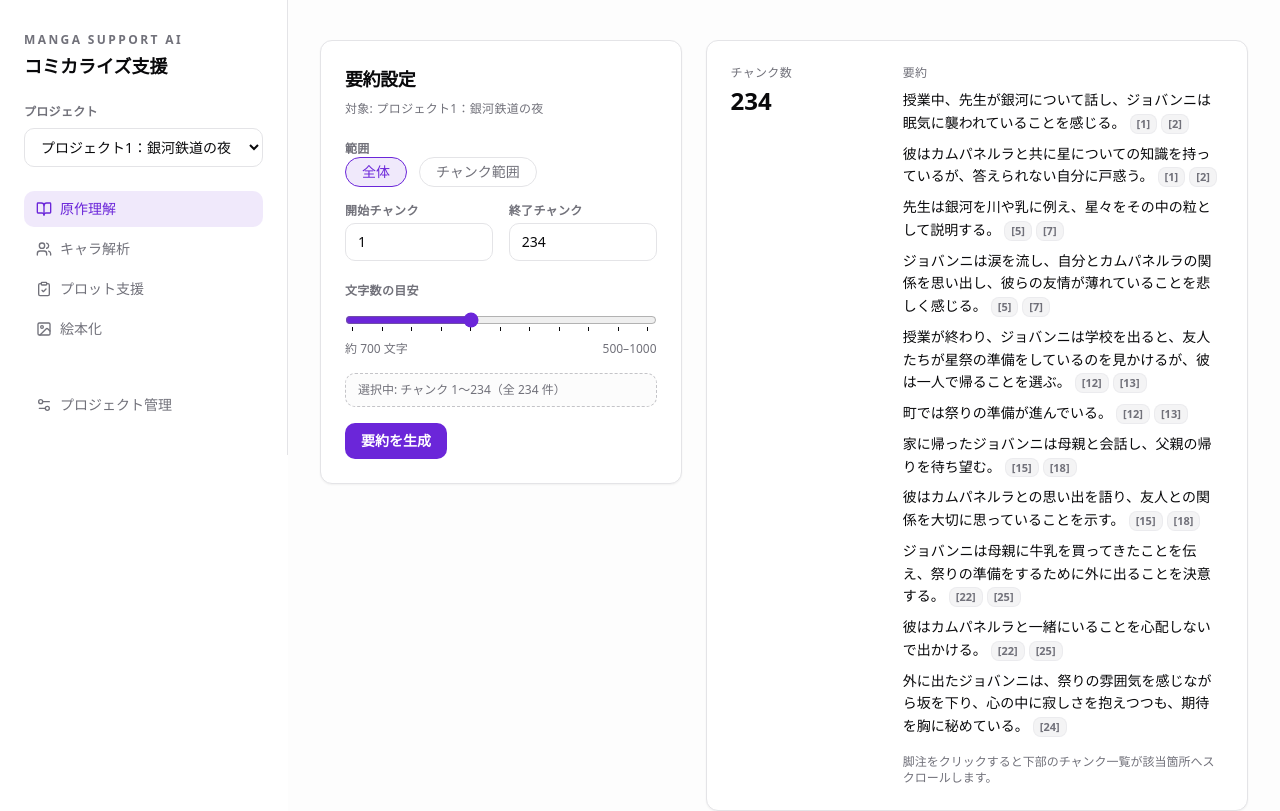
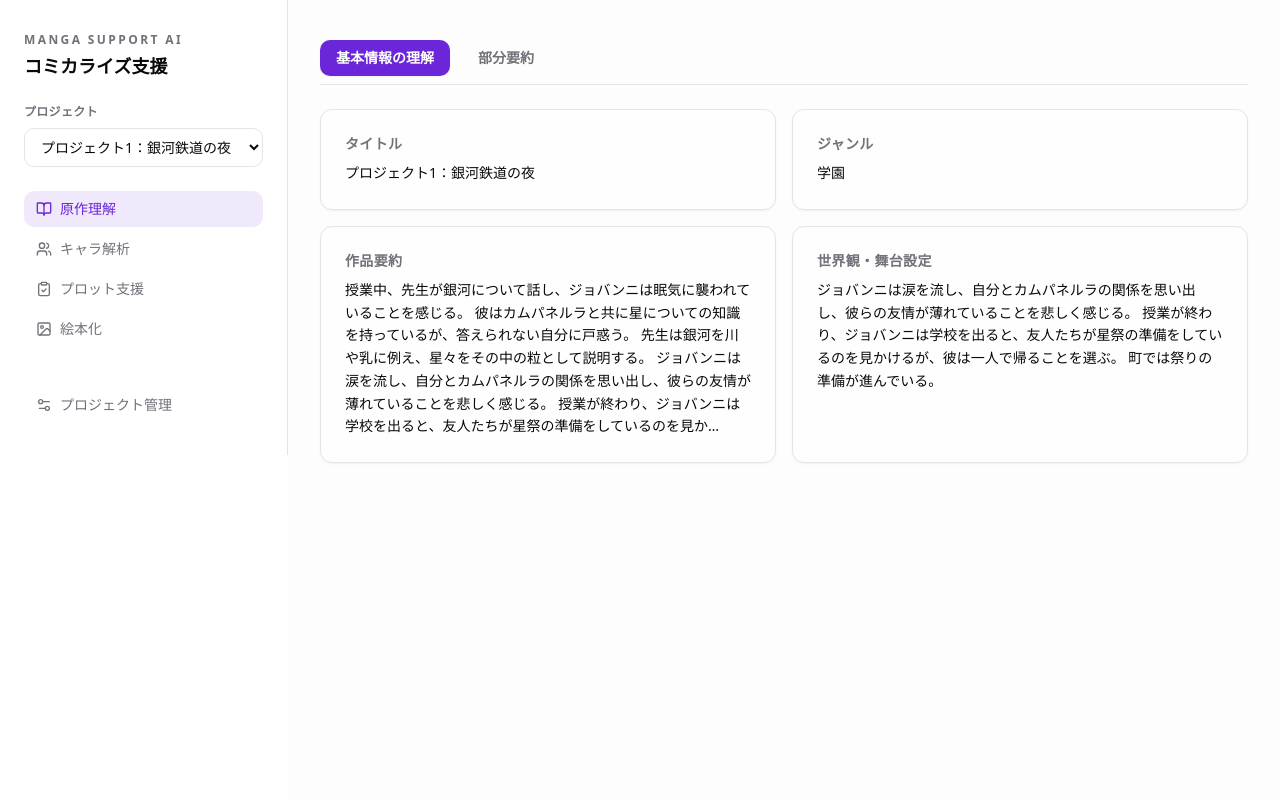
Before and after one commit to Aryu-Tamura/manga-support-ai-ver2, a Next.js app: page /projects/project1/summary in a window 1280 px wide. Shown: the top 811 px of the page. Built offline with nearby package versions, Linux system fonts and the light colour scheme.

Commit message:
原作理解で「基本情報の理解」（新規機能）と「部分要約」（旧原作理解）を確認できるように修正。

```diff
--- a/app/(dashboard)/projects/[projectKey]/summary/page.tsx
+++ b/app/(dashboard)/projects/[projectKey]/summary/page.tsx
@@ -1,8 +1,8 @@
 import { notFound } from "next/navigation";
-import { SummaryClient } from "@/components/summary/summary-client";
 import { SUMMARY_GRAIN_OPTIONS } from "@/lib/config/summary";
 import { getProjectByKey } from "@/lib/projects/repository";
-import { SummaryPreview } from "@/components/summary/summary-preview";
+import { SummaryTabs } from "@/components/summary/summary-tabs";
+import { buildBasicInfo } from "@/lib/summary/basic-info";
 
 type SummaryPageProps = {
   params: {
@@ -22,33 +22,18 @@ export default async function ProjectSummaryPage({ params }: SummaryPageProps) {
     summary: entry.summary
   }));
 
+  const basicInfo = buildBasicInfo(project);
+
   return (
     <section className="space-y-8">
-      <div className="grid gap-6 xl:grid-cols-[minmax(0,0.4fr)_minmax(0,0.6fr)] 2xl:grid-cols-[minmax(0,480px)_1fr]">
-        <SummaryClient
-          projectKey={project.key}
-          projectTitle={project.title}
-          chunkCount={project.entries.length}
-          entries={entries}
-          grainOptions={SUMMARY_GRAIN_OPTIONS}
-          sourcePanelContainerId="summary-source-panel-root"
-        />
-        <div className="flex flex-col gap-6">
-          <SummaryPreview project={project} />
-          <section className="flex flex-col gap-4 rounded-lg border border-border bg-card p-6 shadow-sm">
-            <header className="space-y-1">
-              <h3 className="text-lg font-semibold tracking-tight">引用チャンク</h3>
-              <p className="text-sm text-muted-foreground">
-                要約で使われたチャンクにジャンプして根拠をすばやく確認できます。
-              </p>
-            </header>
-            <div
-              id="summary-source-panel-root"
-              className="min-h-[360px]"
-            />
-          </section>
-        </div>
-      </div>
+      <SummaryTabs
+        project={project}
+        projectKey={project.key}
+        entries={entries}
+        sentences={project.summarySentences ?? []}
+        grainOptions={SUMMARY_GRAIN_OPTIONS}
+        basicInfo={basicInfo}
+      />
     </section>
   );
 }
--- /dev/null
+++ b/components/summary/summary-tabs.tsx
@@ -0,0 +1,121 @@
+"use client";
+
+import { useState } from "react";
+import { SummaryClient } from "@/components/summary/summary-client";
+import { SummaryPreview } from "@/components/summary/summary-preview";
+import type { SummarySentence, ProjectData } from "@/lib/projects/types";
+import type { BasicInfoData } from "@/lib/summary/basic-info";
+
+type SummaryEntry = {
+  id: number;
+  text: string;
+  summary?: string;
+};
+
+type SummaryTabsProps = {
+  project: ProjectData;
+  projectKey: string;
+  entries: SummaryEntry[];
+  sentences: SummarySentence[];
+  grainOptions: number[];
+  basicInfo: BasicInfoData;
+};
+
+type TabId = "insight" | "partial";
+
+const TABS: { id: TabId; label: string }[] = [
+  { id: "insight", label: "基本情報の理解" },
+  { id: "partial", label: "部分要約" }
+];
+
+export function SummaryTabs({
+  project,
+  projectKey,
+  entries,
+  sentences,
+  grainOptions,
+  basicInfo
+}: SummaryTabsProps) {
+  const [activeTab, setActiveTab] = useState<TabId>("insight");
+
+  return (
+    <div className="space-y-6">
+      <div className="flex flex-wrap items-center gap-3 border-b border-border pb-2">
+        {TABS.map((tab) => {
+          const isActive = tab.id === activeTab;
+          return (
+            <button
+              key={tab.id}
+              type="button"
+              onClick={() => setActiveTab(tab.id)}
+              className={[
+                "rounded-md px-4 py-2 text-sm font-semibold transition",
+                isActive
+                  ? "bg-primary text-primary-foreground shadow-sm"
+                  : "text-muted-foreground hover:bg-muted"
+              ].join(" ")}
+            >
+              {tab.label}
+            </button>
+          );
+        })}
+      </div>
+
+      {activeTab === "insight" ? (
+        <BasicInfoPanel info={basicInfo} />
+      ) : (
+        <div className="grid gap-6 xl:grid-cols-[minmax(0,0.4fr)_minmax(0,0.6fr)] 2xl:grid-cols-[minmax(0,480px)_1fr]">
+          <SummaryClient
+            projectKey={projectKey}
+            projectTitle={project.title}
+            chunkCount={project.entries.length}
+            entries={entries}
+            grainOptions={grainOptions}
+            sourcePanelContainerId="summary-source-panel-root"
+          />
+          <div className="flex flex-col gap-6">
+            <SummaryPreview project={project} />
+            <section className="flex flex-col gap-4 rounded-lg border border-border bg-card p-6 shadow-sm">
+              <header className="space-y-1">
+                <h3 className="text-lg font-semibold tracking-tight">引用チャンク</h3>
+                <p className="text-sm text-muted-foreground">
+                  要約で使われたチャンクにジャンプして根拠をすばやく確認できます。
+                </p>
+              </header>
+              <div id="summary-source-panel-root" className="min-h-[360px]" />
+            </section>
+          </div>
+        </div>
+      )}
+    </div>
+  );
+}
+
+type BasicInfoPanelProps = {
+  info: BasicInfoData;
+};
+
+function BasicInfoPanel({ info }: BasicInfoPanelProps) {
+  return (
+    <div className="grid gap-4 lg:grid-cols-2">
+      <InfoCard title="タイトル" body={info.title} />
+      <InfoCard title="ジャンル" body={info.genre} />
+      <InfoCard title="作品要約" body={info.synopsis} />
+      <InfoCard title="世界観・舞台設定" body={info.world} />
+    </div>
+  );
+}
+
+type InfoCardProps = {
+  title: string;
+  body: string;
+};
+
+function InfoCard({ title, body }: InfoCardProps) {
+  return (
+    <section className="space-y-2 rounded-lg border border-border bg-card/70 p-6 shadow-sm">
+      <h3 className="text-sm font-semibold uppercase tracking-wide text-muted-foreground">{title}</h3>
+      <p className="text-sm leading-relaxed text-foreground whitespace-pre-wrap">{body}</p>
+    </section>
+  );
+}
--- /dev/null
+++ b/lib/summary/basic-info.ts
@@ -0,0 +1,63 @@
+import type { ProjectData } from "@/lib/projects/types";
+
+export type BasicInfoData = {
+  title: string;
+  genre: string;
+  synopsis: string;
+  world: string;
+  source: "data" | "sample";
+};
+
+const GENRE_KEYWORDS: Record<string, string[]> = {
+  ファンタジー: ["魔法", "異世界", "王国", "ダンジョン"],
+  学園: ["学園", "学校", "クラス", "文化祭"],
+  ミステリー: ["事件", "捜査", "犯人", "推理"],
+  SF: ["宇宙", "未来", "テクノロジー", "機械"],
+  恋愛: ["恋", "告白", "恋人", "ラブ"]
+};
+
+export function buildBasicInfo(project: ProjectData): BasicInfoData {
+  const summaryText = (project.summary ?? "").trim();
+  const sentences = (project.summarySentences ?? []).map((sentence) => sentence.text.trim()).filter(Boolean);
+  const synopsis = buildSynopsis(summaryText, sentences);
+  const world = buildWorldContext(sentences);
+
+  return {
+    title: project.title,
+    genre: detectGenre(summaryText),
+    synopsis,
+    world,
+    source: summaryText.length > 0 ? "data" : "sample"
+  };
+}
+
+function buildSynopsis(summary: string, sentences: string[], maxLength = 200) {
+  const base = summary || sentences.slice(0, 3).join(" ");
+  if (!base.trim()) {
+    return "作品の概要情報がまだ揃っていません。要約を生成するとここに表示されます。";
+  }
+  if (base.length <= maxLength) {
+    return base;
+  }
+  return `${base.slice(0, maxLength).trim()}…`;
+}
+
+function buildWorldContext(sentences: string[]) {
+  const focus = sentences.slice(3, 6).join(" ");
+  if (focus.trim()) {
+    return focus;
+  }
+  return "世界観や舞台設定の情報を収集中です。物語の背景がまとまり次第ここに表示されます。";
+}
+
+function detectGenre(text: string) {
+  if (!text) {
+    return "未分類";
+  }
+  for (const [genre, keywords] of Object.entries(GENRE_KEYWORDS)) {
+    if (keywords.some((keyword) => text.includes(keyword))) {
+      return genre;
+    }
+  }
+  return "未分類";
+}
```
Also changed, not shown: Streamlit/data/project/project.json.
